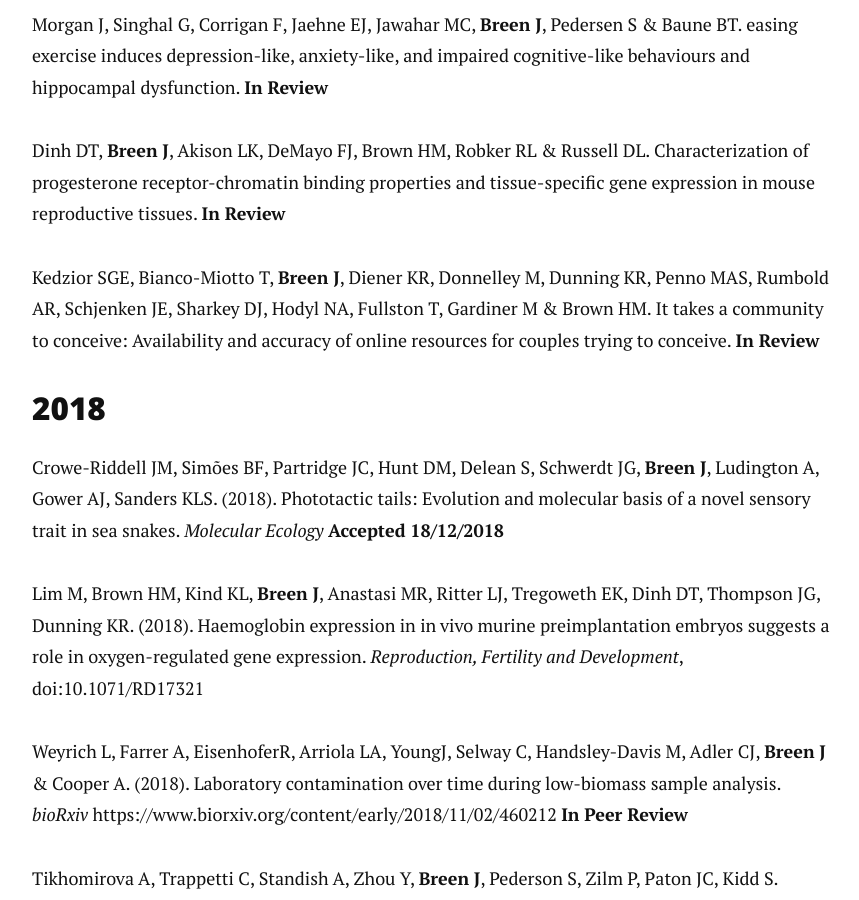
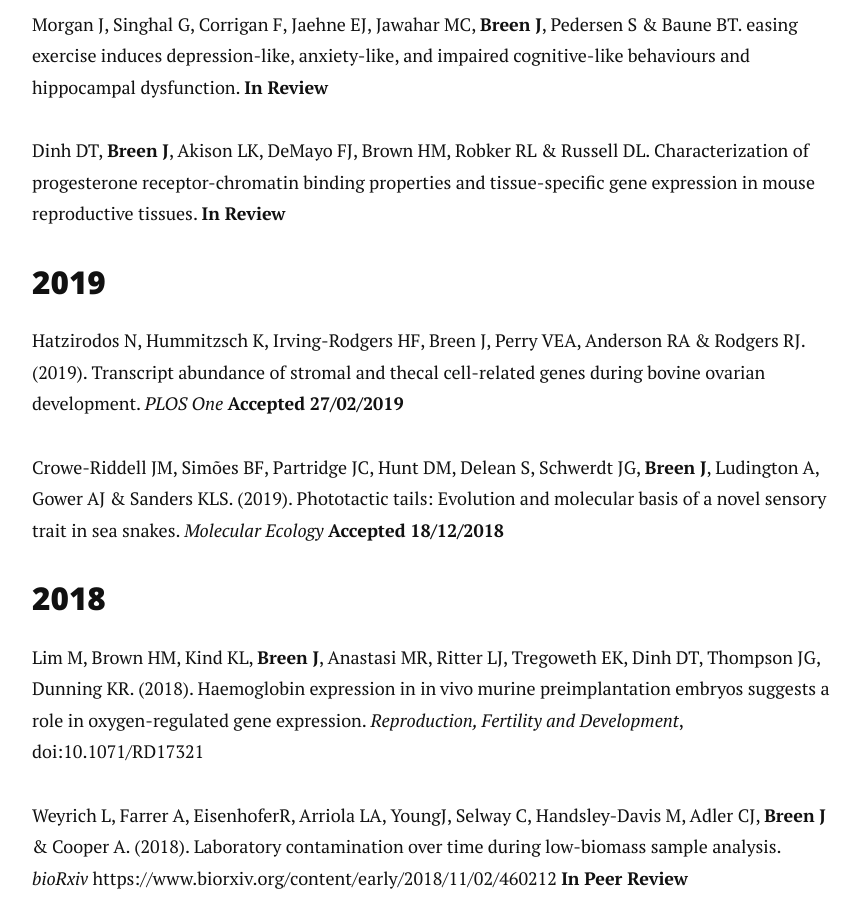
Before and after one commit to jimmybgammyknee/jimmybgammyknee.github.io, a Jekyll site: the page built from cv.md, in a window 1280 px wide and 900 px high, scrolled down 4165 px. Shown: the whole window, without its empty margins (208-1067 px from the left). Built offline with Jekyll 4.4.1, drawn with Linux system fonts in a browser that asks for light colours; nearby versions of some CDN libraries.

Commit message:
New pubs for the CV

```diff
--- a/cv.md
+++ b/cv.md
@@ -111,11 +111,13 @@ Morgan J, Singhal G, Corrigan F, Jaehne EJ, Jawahar MC, **Breen J**, Pedersen S
 
 Dinh DT, **Breen J**, Akison LK, DeMayo FJ, Brown HM, Robker RL & Russell DL. Characterization of progesterone receptor-chromatin binding properties and tissue-specific gene expression in mouse reproductive tissues. **In Review**
 
-Kedzior SGE, Bianco-Miotto T, **Breen J**, Diener KR, Donnelley M, Dunning KR, Penno MAS, Rumbold AR, Schjenken JE, Sharkey DJ, Hodyl NA, Fullston T, Gardiner M & Brown HM. It takes a community to conceive: Availability and accuracy of online resources for couples trying to conceive. **In Review**
+### 2019
+
+Hatzirodos N, Hummitzsch K, Irving-Rodgers HF, Breen J, Perry VEA, Anderson RA & Rodgers RJ. (2019). Transcript abundance of stromal and thecal cell-related genes during bovine ovarian development. _PLOS One_ **Accepted 27/02/2019**
+
+Crowe-Riddell JM, Simões BF, Partridge JC, Hunt DM, Delean S, Schwerdt JG, **Breen J**, Ludington A, Gower AJ & Sanders KLS. (2019). Phototactic tails: Evolution and molecular basis of a novel sensory trait in sea snakes. _Molecular Ecology_ **Accepted 18/12/2018**
 
 ### 2018
-
-Crowe-Riddell JM, Simões BF, Partridge JC, Hunt DM, Delean S, Schwerdt JG, **Breen J**, Ludington A, Gower AJ, Sanders KLS. (2018). Phototactic tails: Evolution and molecular basis of a novel sensory trait in sea snakes. _Molecular Ecology_ **Accepted 18/12/2018**
 
 Lim M, Brown HM, Kind KL, **Breen J**, Anastasi MR, Ritter LJ, Tregoweth EK, Dinh DT, Thompson JG, Dunning KR. (2018). Haemoglobin expression in in vivo murine preimplantation embryos suggests a role in oxygen-regulated gene expression. _Reproduction, Fertility and Development_, doi:10.1071/RD17321
 
```
